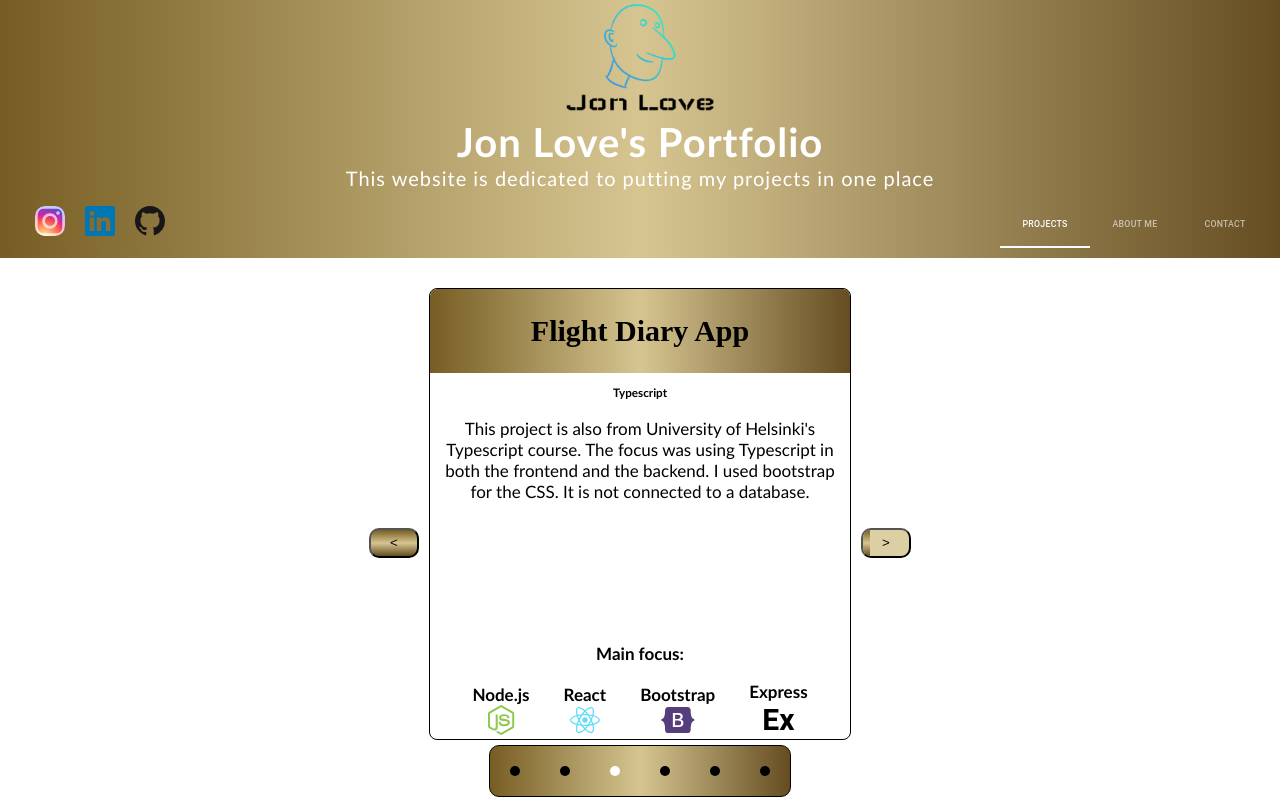
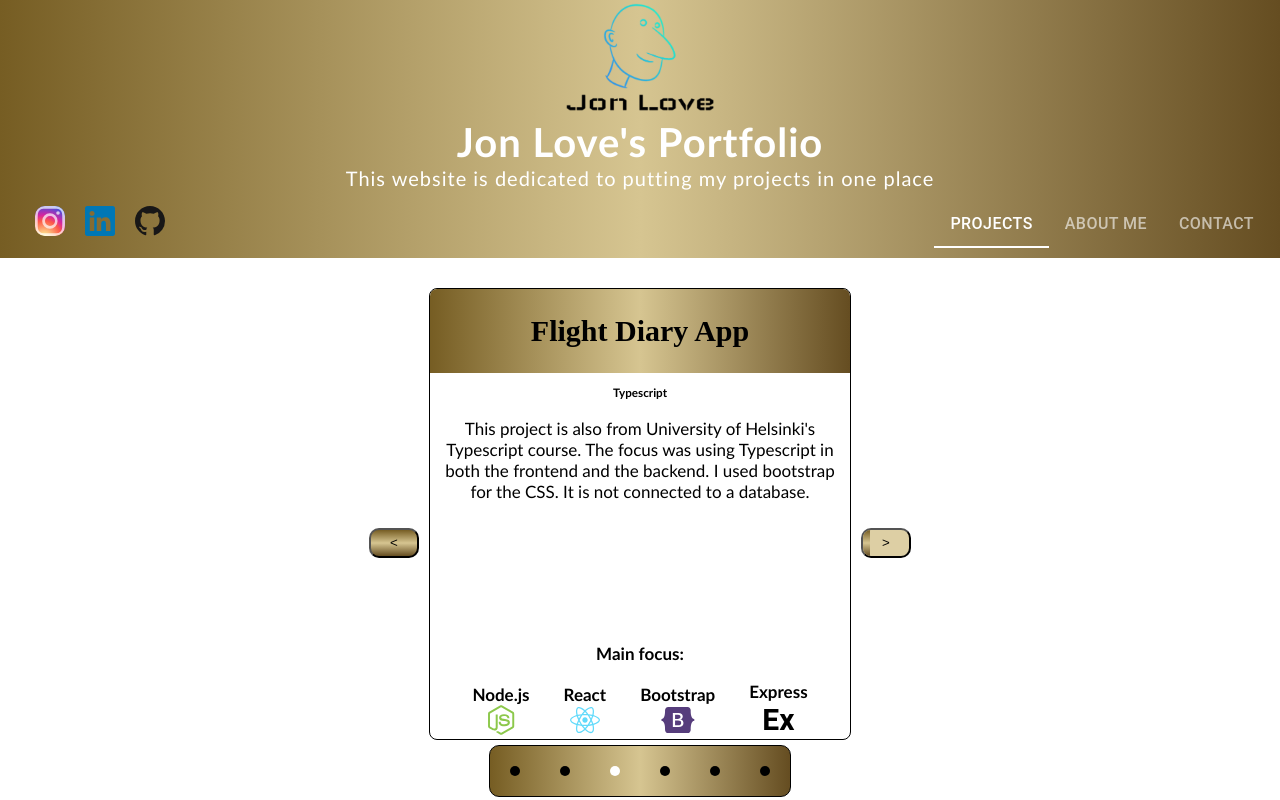
Before and after one commit to jonnny013/portfolio, a React (Vite) app: page / in a window 1280 px wide. Built offline with nearby package versions, Linux system fonts and the light colour scheme.

Commit message:
Fix font size in nav

```diff
--- a/src/components/Header/NavTabs.tsx
+++ b/src/components/Header/NavTabs.tsx
@@ -16,6 +16,7 @@ function LinkTab(props: LinkTabProps) {
     <Tab
       component={Link}
       to={props.to || '/'}
+      style={{ fontSize: themes.fonts.standardFontSize }}
       aria-current={props.selected && 'page'}
       {...props}
     />
@@ -49,7 +50,7 @@ const NavTabs = () => {
         }}
         role='navigation'
       >
-        <LinkTab label='Projects' to='/' selected={value === 0} />
+        <LinkTab label='Projects'  to='/' selected={value === 0} />
         <LinkTab label='About Me' to='/about' selected={value === 1} />
         <LinkTab label='Contact' to='/contact' selected={value === 2} />
       </Tabs>
--- a/src/themes.ts
+++ b/src/themes.ts
@@ -1,6 +1,6 @@
 const themes = {
   fonts: {
-    fontSize: 16
+    standardFontSize: 16
   },
   colors: {
     headerColor: 'white'
```
